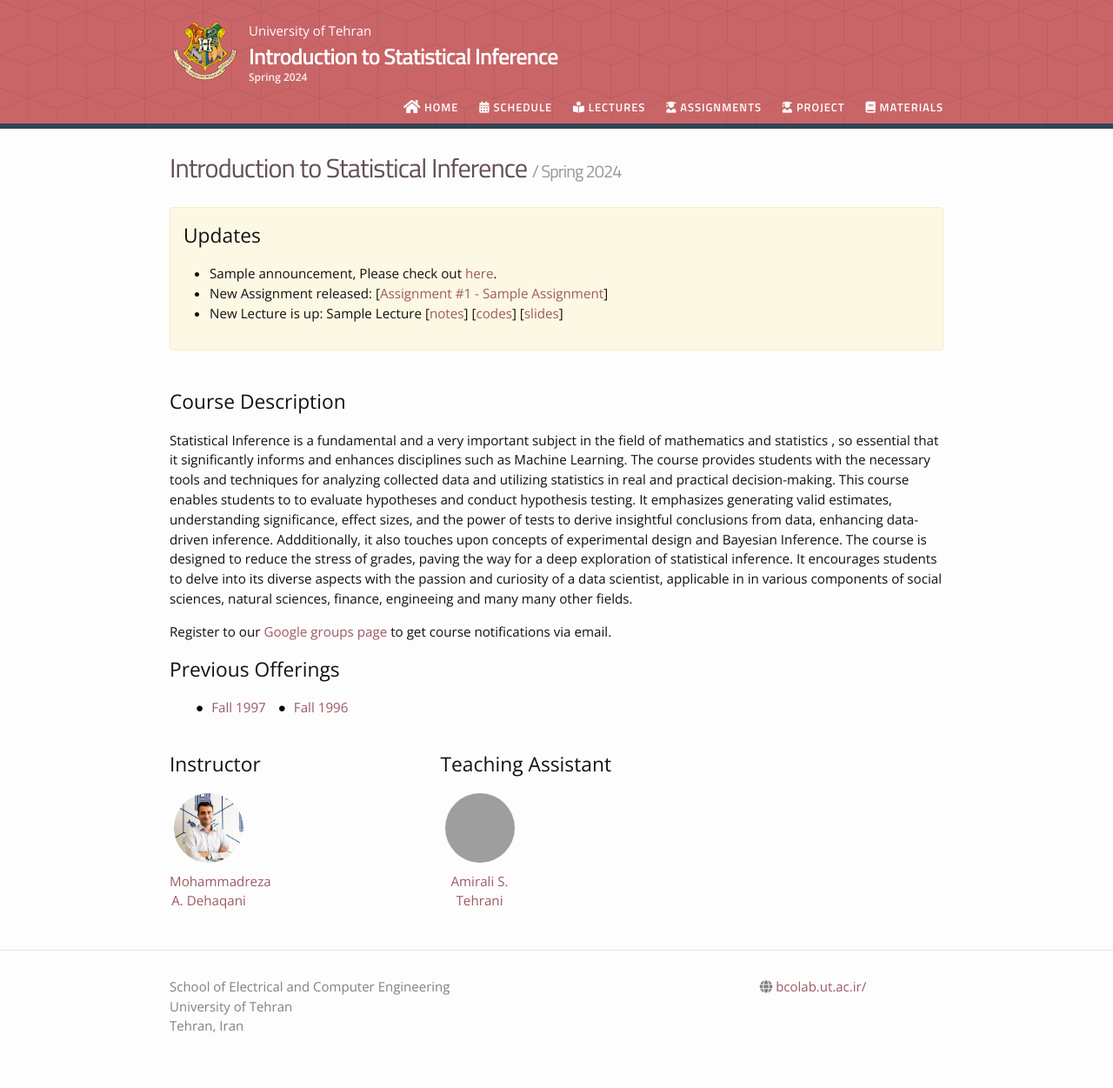
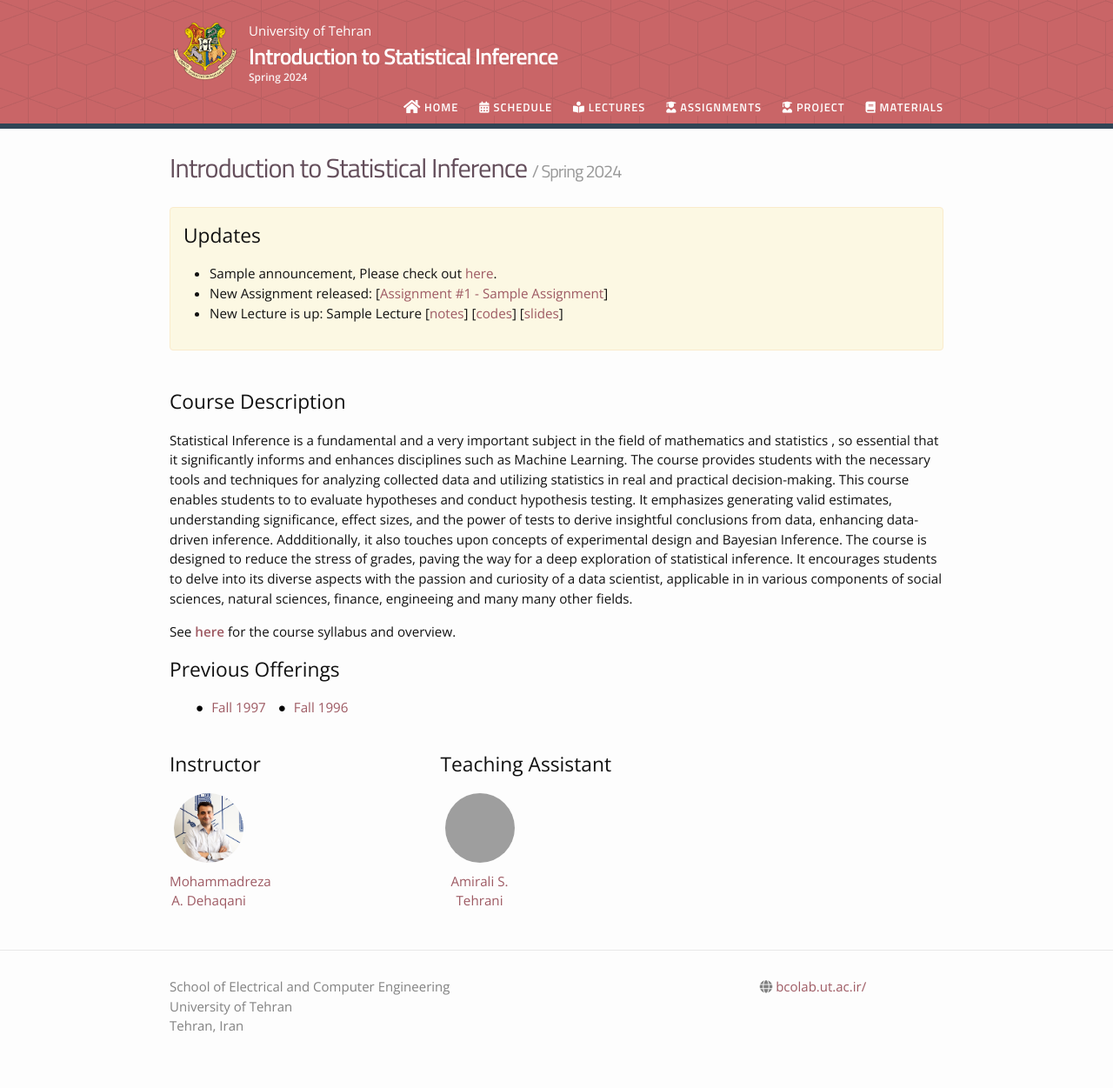
Before and after one commit to bcolabcourses/MLFall2025, a Jekyll site: the page built from index.md, in a window 1280 px wide. Shown: the whole page at 87% size. Built offline with Jekyll 4.4.1, drawn with Linux system fonts in a browser that asks for light colours; nearby versions of some CDN libraries; grey boxes are pictures that could not be loaded.

Commit message:
Update index.md

```diff
--- a/index.md
+++ b/index.md
@@ -1,4 +1,4 @@
 ---
 layout: home
 ---
-Register to our [Google groups page](https://groups.google.com/forum/#!forum/gp-id) to get course notifications via email.
+See [**here**](https://test.com) for the course syllabus and overview.
```
